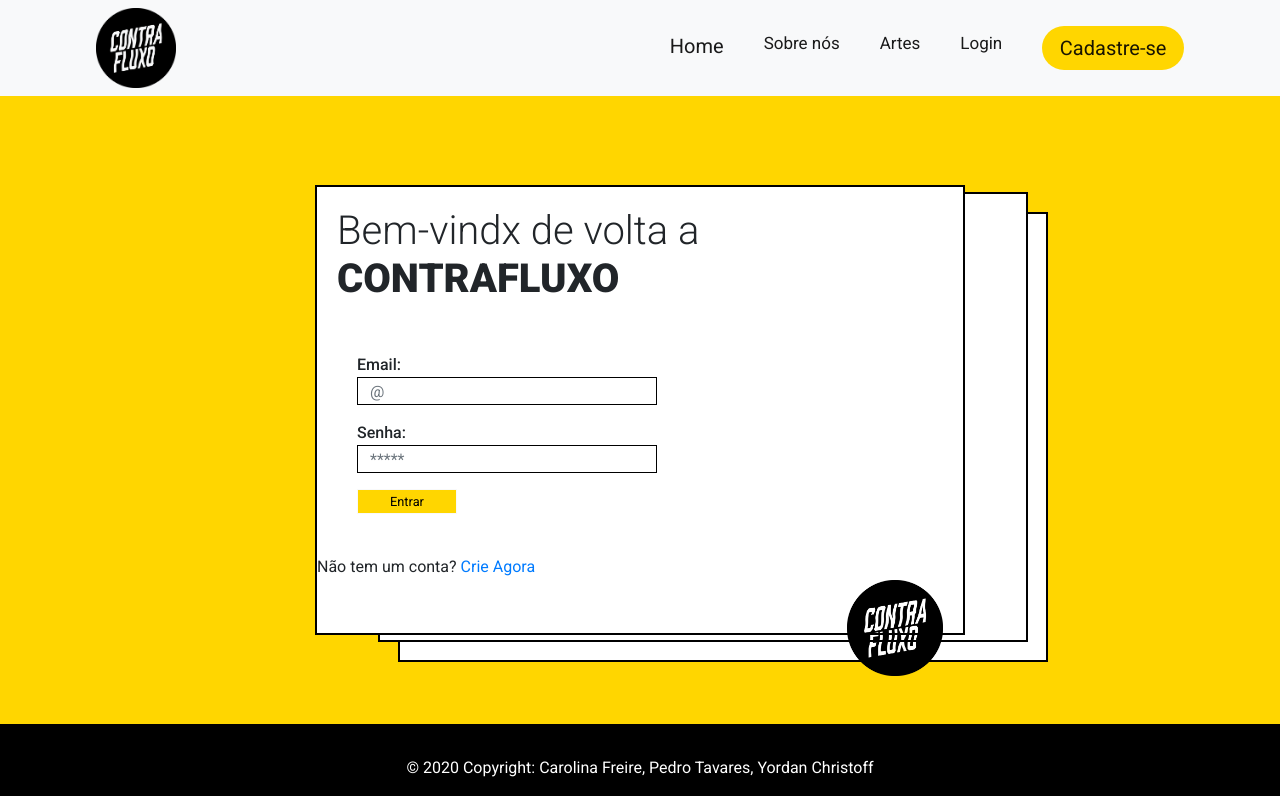
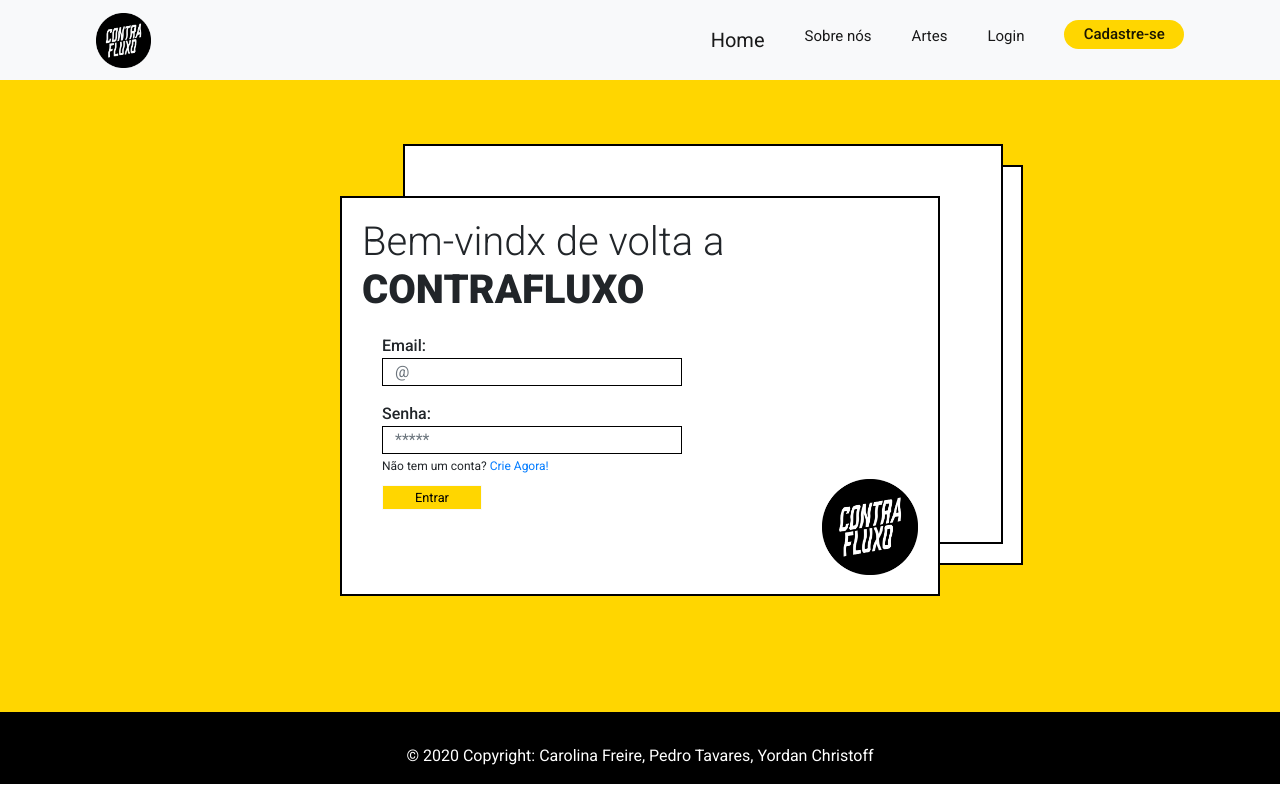
Before and after one commit to yordancurty/contra-fluxo-frontend, a React app: page /login in a window 1280 px wide. Built offline with nearby package versions, Linux system fonts and the light colour scheme.

Commit message:
style login, loginForm siginupForm

```diff
--- a/src/assets/styles/style.css
+++ b/src/assets/styles/style.css
@@ -11,9 +11,29 @@ body{
 
 
 /* --------- navbar --------- */
-.mother-div-navbar{
+nav {
+    height: 10vh;
+
+
 
 }
+
+.logo {
+    width: 50px;
+}
+
+.navbar-link a{
+    font-size: 15px;
+    font-weight: 500;
+    border-radius: 2rem;
+    background-color: #ffd600;
+    padding: 0.1rem;
+}
+
+.menu-item{
+    font-size: 15px;
+}
+
 .navbar-link{
 
     border-radius: 2rem;
@@ -184,14 +204,29 @@ color: #000000;
 
 /* ------- Formulário LOGIN e SIGNUP -------- */
 
-.logo-form-login{
+.logo-form-signup{
     width: 6rem;
         position: relative;
         left: 630px;
         top: 33px;
 }
 
+
+.ciar-conta-login{
+    font-size: 12px;
+    position: relative;
+    left: 40px;
+    bottom: 53px;
+}
+
+
+
 .btn-form-login{
+    position: absolute;
+    top: 30px;
+
+}
+.btn-form-signup{
     margin-top: 25px;
 }
 
@@ -299,18 +334,23 @@ color: #000000;
     }
 }
 @media (min-width: 900px) and (max-width: 1380px) {
+
+    /* ----------------- login/signin ----------------- */
+   .logo{
+       width: 55px!important;
+   }
     .logo-form-login{
         width: 6rem;
             position: relative;
-            left: 530px;
-            top: -15px;
+            left: 480px;
+            top: -65px;
     }
 
     .form-container{
     background-color: #ffd600;
     background-size: cover;
     width: 100vw;
-    height: 78.5vh;
+    height: 78.99vh;
 }
 .bold{
     font-weight: 900;
@@ -322,7 +362,7 @@ color: #000000;
     font-weight: 300;
     margin-top: 20px;
     margin-left: 20px;
-    margin-bottom: 50px;
+    margin-bottom: 20px;
 }
 
 .form-box-1 label {
@@ -340,6 +380,16 @@ color: #000000;
     margin-left: 40px;
 }
 
+.alert-danger {
+    position: absolute;
+    bottom: 20px;
+    left: 150px;
+    padding-right: 15px;
+    padding-top: 2.5px;
+    width: fit-content;
+    height: 30px;
+}
+
 .form-box-1 button {
     width: 100px;
     border-radius: 0;
@@ -348,6 +398,7 @@ color: #000000;
     bottom: 25px;
     text-align: center;
     padding: 0;
+    margin-top: -30px;
 }
 
 .form-box-1 img{
@@ -355,32 +406,32 @@ color: #000000;
 }
 
 .form-box-3{
-    width: 650px;
-height: 450px;
+    width: 600px;
+height: 400px;
 background: #FFFFFF;
 border: 2px solid #000000;
 box-sizing: border-box;
     position: absolute;
-    left: 378px;
-    top: 192px;
+    left: 403px;
+    top: 144px;
     z-index: 1;
 }
 
  .form-box-2{
-    width: 650px;
-height: 450px;
+    width: 600px;
+height: 400px;
 background: #FFFFFF;
 border: 2px solid #000000;
 box-sizing: border-box;
     position: absolute;
-     left: 398px;
-     top: 212px;
+     left: 423px;
+     top: 165px;
     z-index: 0;
 }
 
 .form-box-1{
-width: 650px;
-height: 450px;
+width: 600px;
+height: 400px;
 background: #FFFFFF;
 border: 2px solid #000000;
 box-sizing: border-box;
@@ -394,8 +445,8 @@ top: -20px; */
 .logo-form{
     width: 5.5rem;
     position: relative;
-    left: 435px;
-    top: -30px;
+    left: 390px;
+    top: -45px;
 }
 
 .btn-form{
@@ -407,7 +458,7 @@ background: #FFD600;
 
 }
 }
-
+ /* ----------------- login/signin ----------------- */
 
 
 /* --------- foooter --------- */
@@ -592,9 +643,7 @@ background: #FFD600;
 
     color: #000000;
     }
-    .menu-item{
-        font-size: 17px;
-    }
+
 
 
 .hr-manifesto{
--- a/src/routeComponent/auth/LoginForm.js
+++ b/src/routeComponent/auth/LoginForm.js
@@ -75,8 +75,8 @@ function LoginForm(){
              <button type="submit" class="btn-form btn btn-light btn-form-login">Entrar</button>
              <div className="d-flex justify-content-end">
              </div>
-             <p className="mt-3">
-            Não tem um conta? <Link to="/signup">Crie Agora</Link>
+             <p className="ciar-conta-login mt-3">
+            Não tem um conta? <Link to="/signup">Crie Agora!</Link>
           </p>
              <img className="logo-form-login" src={logo} alt="logo"/>
         </form>
--- a/src/routeComponent/auth/SignupForm.js
+++ b/src/routeComponent/auth/SignupForm.js
@@ -66,7 +66,7 @@
               <label htmlFor="signupPasswordInput">Senha:</label>
               <input name="password" type="password" className="form-control" id="signupPasswordInput" placeholder="*****" onChange={handleChange} value={state.password}/>
           </div>
-        {state.loading ? (<LoadingButton />) : (<button type="submit" className="btn-form btn btn-ligth">
+        {state.loading ? (<LoadingButton />) : (<button type="submit" className="btn-form btn  btn-form-signup btn-ligth">
             Criar Conta
             </button>)}
           {state.error ? <ErrorAlert error={state.error} /> : null}
```
